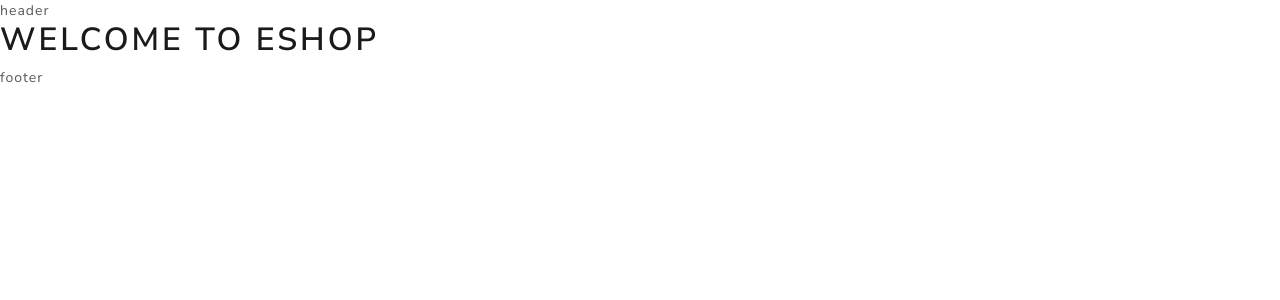
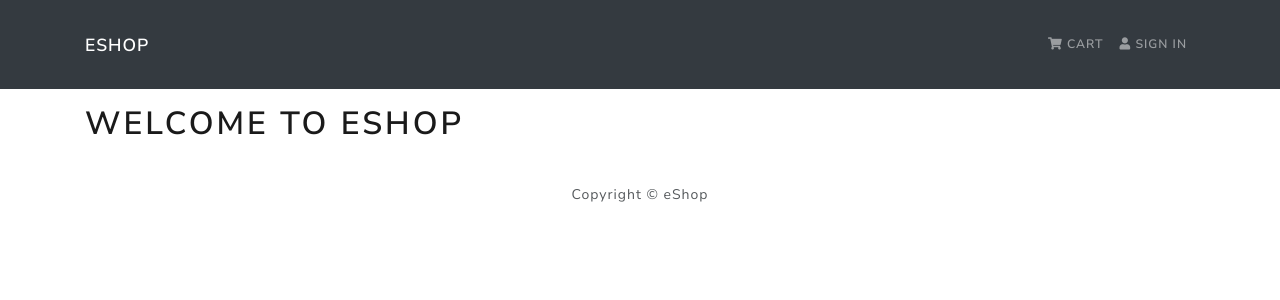
Before and after one commit to kirillzhurin/eshop, a React (Create React App) app in the folder frontend/: page / in a window 1280 px wide. Shown: the top 300 px of the page. Built offline with nearby package versions, Linux system fonts and the light colour scheme.

Commit message:
Updated header and footer components

```diff
--- a/frontend/public/index.html
+++ b/frontend/public/index.html
@@ -11,6 +11,7 @@
     />
     <link rel="apple-touch-icon" href="%PUBLIC_URL%/logo192.png" />
     <link rel="manifest" href="%PUBLIC_URL%/manifest.json" />
+    <link rel="stylesheet" href="https://cdnjs.cloudflare.com/ajax/libs/font-awesome/5.15.1/css/all.min.css" integrity="sha512-+4zCK9k+qNFUR5X+cKL9EIR+ZOhtIloNl9GIKS57V1MyNsYpYcUrUeQc9vNfzsWfV28IaLL3i96P9sdNyeRssA==" crossorigin="anonymous" />
     <title>React App</title>
   </head>
   <body>
--- a/frontend/src/App.js
+++ b/frontend/src/App.js
@@ -1,14 +1,17 @@
-import React from 'react';
-import Header from  './components/Header';
-import Footer from './components/Footer';
+import React from 'react'
+import { Container } from 'react-bootstrap'
+import Header from  './components/Header'
+import Footer from './components/Footer'
 
 const App = () => {
   return (
     <>
       <Header />
 
-      <main>
-        <h1>Welcome To eShop</h1>
+      <main className="py-3">
+        <Container>
+          <h1>Welcome To eShop</h1>
+        </Container>
       </main>
 
       <Footer />
--- a/frontend/src/components/Footer.js
+++ b/frontend/src/components/Footer.js
@@ -1,7 +1,16 @@
 import React from 'react'
+import { Container, Row, Col } from 'react-bootstrap'
 
 const Footer = () => {
-  return <footer>footer</footer>
+  return <footer>
+    <Container>
+      <Row>
+        <Col className="text-center py-3">
+          Copyright &copy; eShop
+        </Col>
+      </Row>
+    </Container>
+  </footer>
 }
 
 export default Footer
--- a/frontend/src/components/Header.js
+++ b/frontend/src/components/Header.js
@@ -1,7 +1,28 @@
 import React from 'react'
+import { Navbar, Nav, Container } from 'react-bootstrap'
 
 const Header = () => {
-  return <header>header</header>
+  return <header>
+    <Navbar bg="dark" variant="dark" expand="lg" collapseOnSelect>
+      <Container>
+        <Navbar.Brand href="/">eShop</Navbar.Brand>
+
+        <Navbar.Toggle aria-controls="basic-navbar-nav" />
+
+        <Navbar.Collapse id="basic-navbar-nav">
+          <Nav className="ml-auto">
+            <Nav.Link href="/cart">
+              <i className="fas fa-shopping-cart" /> Cart
+            </Nav.Link>
+
+            <Nav.Link href="/login">
+              <i className="fas fa-user" /> Sign In
+            </Nav.Link>
+          </Nav>
+        </Navbar.Collapse>
+      </Container>
+    </Navbar>
+  </header>
 }
 
 export default Header
```
